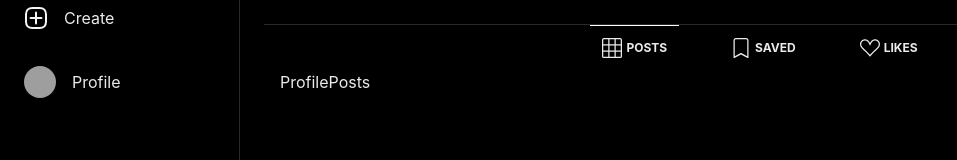
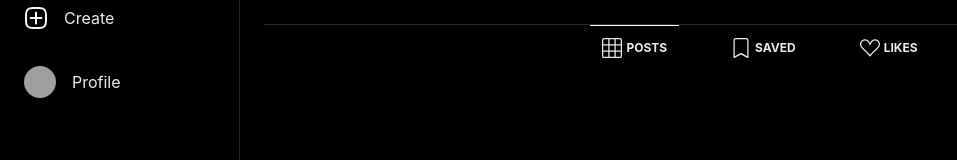
Before and after one commit to tuna-b/instagram-clone, a React (Vite) app: page /1 in a window 1280 px wide. Shown: the part 284-444 px from the top of the page, without its empty margins (0-957 px from the left). Built offline with nearby package versions, Linux system fonts and the light colour scheme; grey boxes are pictures that could not be loaded.

Commit message:
added demo loading in profile page posts

```diff
--- a/src/components/FeedPosts/FeedPosts.jsx
+++ b/src/components/FeedPosts/FeedPosts.jsx
@@ -5,8 +5,10 @@ import { useEffect, useState } from "react"
 const FeedPosts = () => {
     const [isLoading, setIsLoading] = useState(true);
     useEffect(() => {
-        setIsLoading(false);
-    }, 2000)
+        setTimeout(() => {
+            setIsLoading(false);
+        }, 2000)
+    }, [])
   return (
     <Container maxW={'container.sm'} py={10} px={2}>
         {isLoading && [0,1,2,3].map((_,idx) => (
--- a/src/components/ProfilePage/ProfilePosts.jsx
+++ b/src/components/ProfilePage/ProfilePosts.jsx
@@ -1,7 +1,37 @@
+import { Box, Grid, Skeleton, VStack } from "@chakra-ui/react"
+import { useEffect, useState } from "react"
+
 
 const ProfilePosts = () => {
+  const [isLoading, setIsLoading] = useState(true);
+  useEffect(() => {
+    setTimeout(() => {
+      setIsLoading(false)
+    }, 2000)
+  }, [])
+
   return    (
-    <div>ProfilePosts</div>
+    <Grid
+    templateColumns={{
+      sm:'repeat(2,1fr)',
+      md:'repeat(3,1fr)',
+    }}
+    gap={1}
+    columnGap={1}
+
+    >
+
+      {isLoading && [0,1,2,3,4,5].map((_,idx) => (
+        <VStack key={idx} alignItems={'flex-start'} gap={4}>
+          <Skeleton w={'full'}>
+            <Box h={'300px'}>
+              Content wrapped
+            </Box>
+          </Skeleton>
+        </VStack>
+      ))}
+
+    </Grid>
   )
 }
 
```
